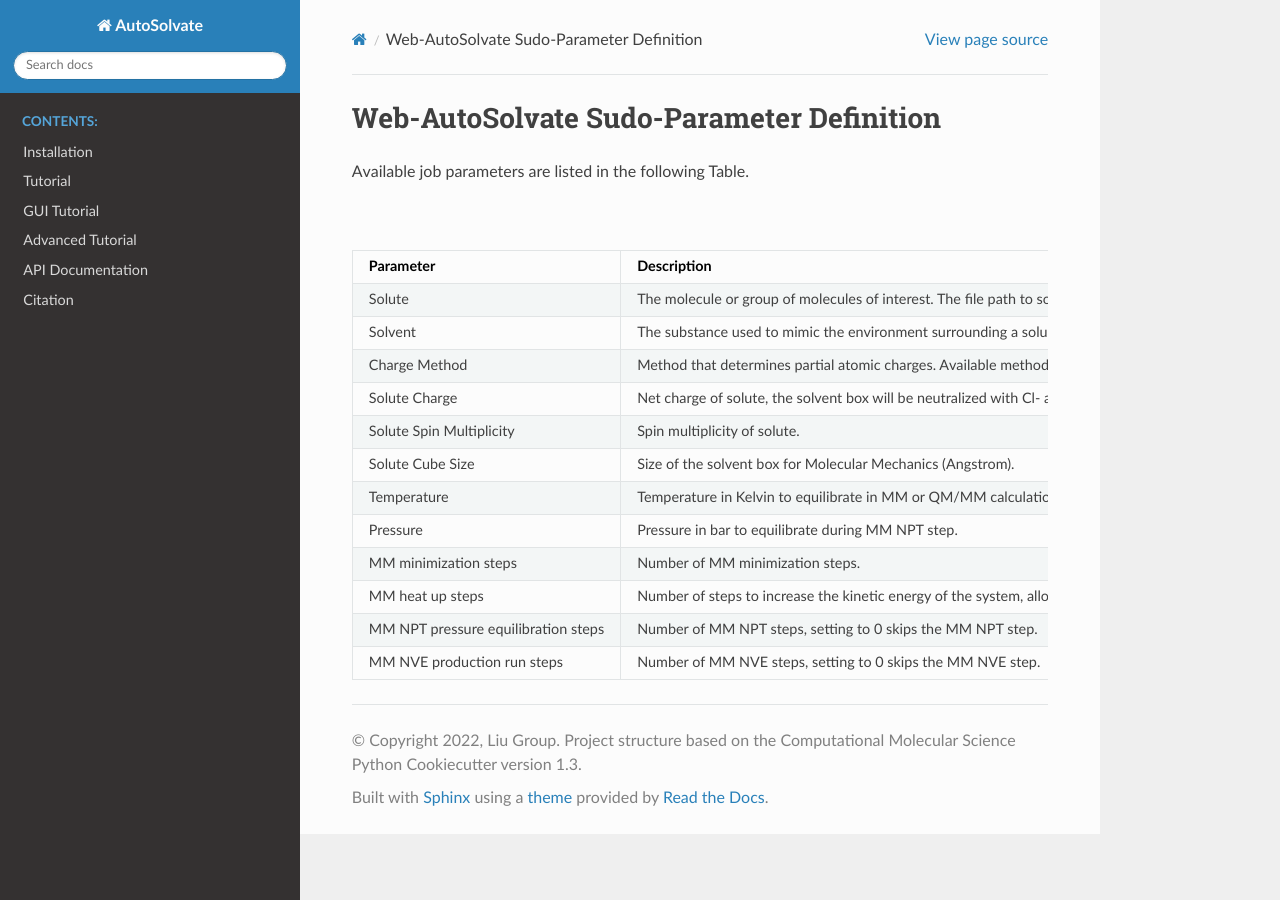
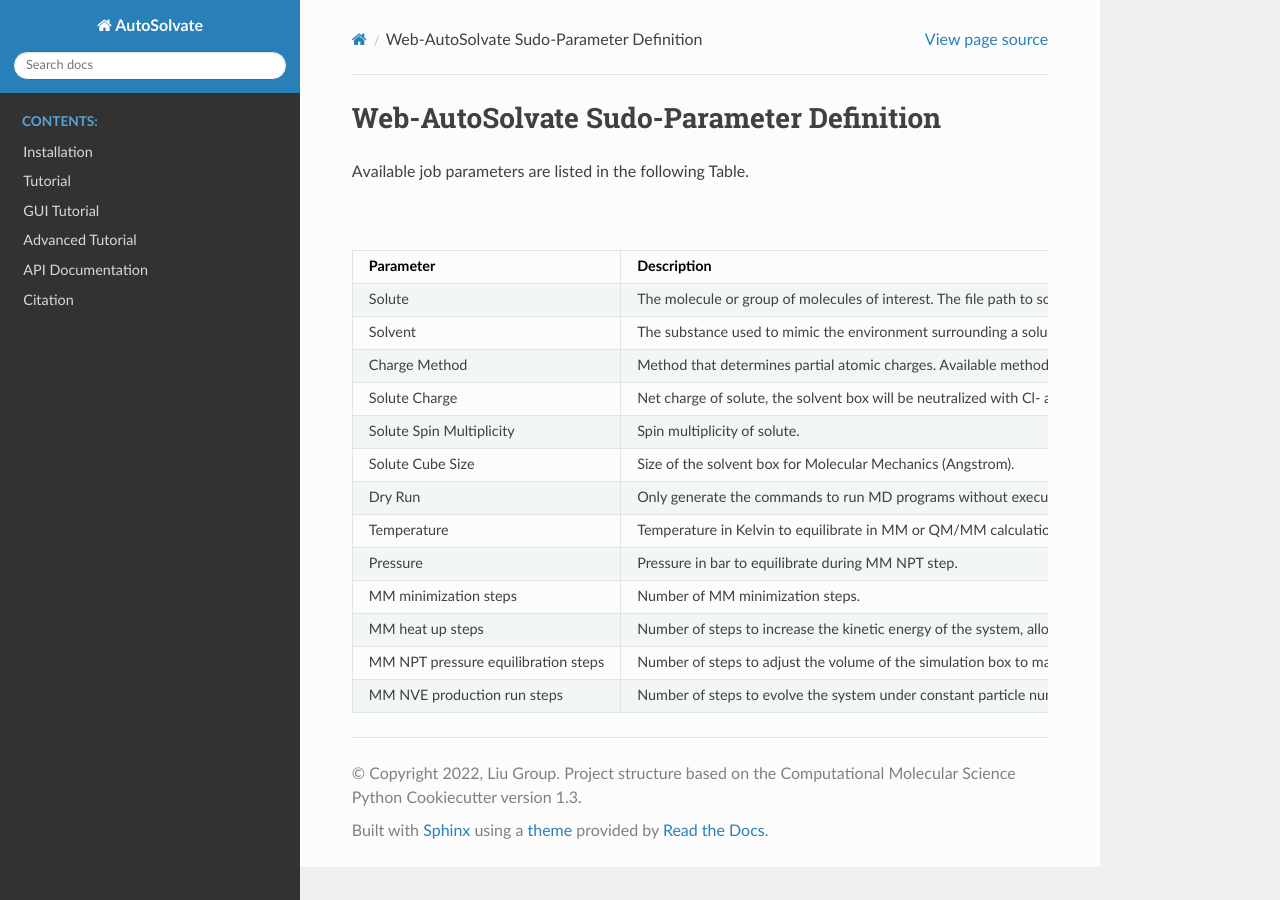
Before and after one commit to Liu-group/AutoSolvate, a Sphinx documentation site: the page built from docs/UserManual.rst, in a window 1280 px wide. Built offline with Sphinx 7.4.7 and the Read the Docs theme 2.0.0, drawn with Linux system fonts in a browser that asks for light colours; the version number could not be read and is left out.

Commit message:
Update UserManual.rst

```diff
--- a/docs/UserManual.rst
+++ b/docs/UserManual.rst
@@ -42,6 +42,11 @@ Available job parameters are listed in the following Table.
      - int
      - 54
      - L >=20
+   * - Dry Run
+     - Only generate the commands to run MD programs without executing.
+     - Bool
+     - False
+     - NA
    * - Temperature
      - Temperature in Kelvin to equilibrate in MM or QM/MM calculation.
      - int
@@ -61,14 +66,14 @@ Available job parameters are listed in the following Table.
      - Number of steps to increase the kinetic energy of the system, allowing the simulation to reach an equilibrium state and sample different conformations. Setting to 0 skips the MM heating step.
      - int
      - 10000
-     - n > 0
+     - n >= 0
    * - MM NPT pressure equilibration steps
-     - Number of MM NPT steps, setting to 0 skips the MM NPT step.
+     - Number of steps to adjust the volume of the simulation box to maintain constant pressure while allowing the system to reach thermodynamic equilibrium. Setting to 0 skips the MM NPT step.
      - int
      - 300000
-     - n > 0
+     - n >= 0
    * - MM NVE production run steps
-     - Number of MM NVE steps, setting to 0 skips the MM NVE step.
+     - Number of steps to evolve the system under constant particle number (N), volume (V), and energy (E) freely without any external constraints. Setting to 0 skips the MM NVE step.
      - int
      - 0
-     - n > 0
+     - n >= 0
```
